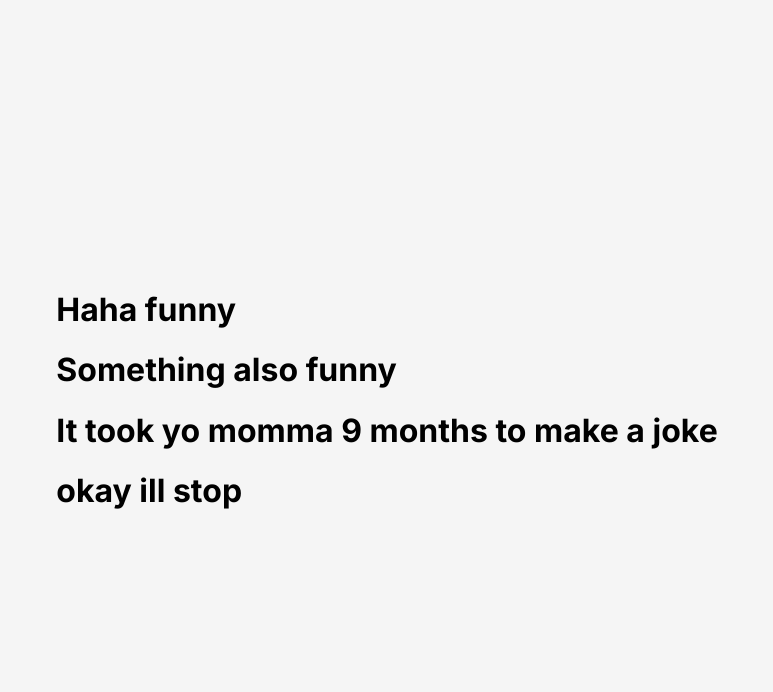
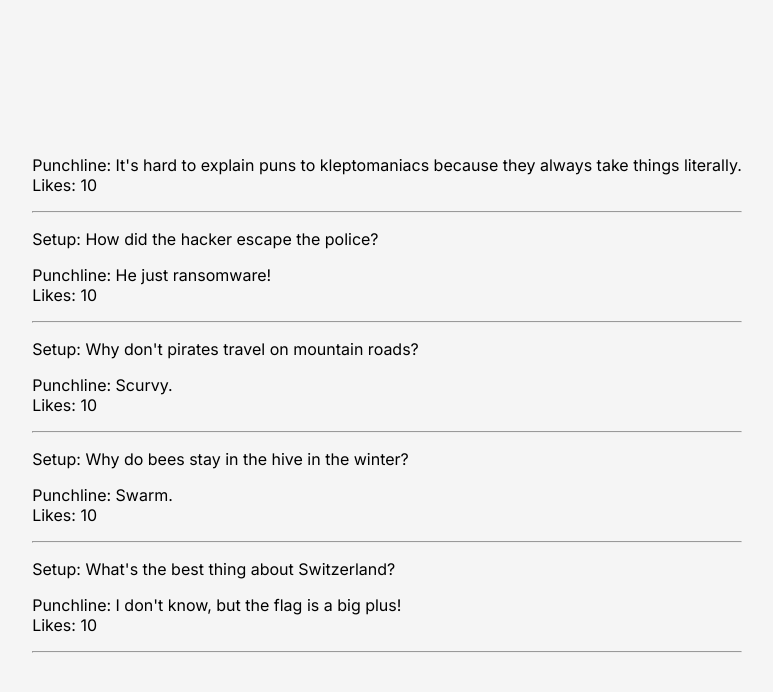
Before and after one commit to timmyd4/Data-Driven-React, a React (Vite) app: page / in a window 1280 px wide. Shown: the top 692 px of the page, without its empty margins (253-1026 px from the left). Built offline with nearby package versions, Linux system fonts and the light colour scheme.

Commit message:
Finished another challenge

```diff
--- /dev/null
+++ b/Challenges/Ch9/Ch9App.jsx
@@ -0,0 +1,44 @@
+import Joke from "./Ch9Joke.jsx"
+
+/**
+ * Challenge: Think critically - how would you pass in a prop that
+ * isn't a string datatype.
+ *
+ * E.g. Say you want each Joke component to receive an "upvotes"
+ * and "downvotes" prop that is a number, as well as a prop with
+ * an array of comments, and a boolean of whether the joke is a
+ * pun (`isPun`).
+ */
+
+export default function App() {
+    let likes = 10;
+
+    return (
+        <main>
+            <Joke
+                punchline="It's hard to explain puns to kleptomaniacs because they always take things literally."
+                likes={likes}
+            />
+            <Joke
+                setup="How did the hacker escape the police?"
+                punchline="He just ransomware!"
+                likes={likes}
+            />
+            <Joke
+                setup="Why don't pirates travel on mountain roads?"
+                punchline="Scurvy."
+                likes={likes}
+            />
+            <Joke
+                setup="Why do bees stay in the hive in the winter?"
+                punchline="Swarm."
+                likes={likes}
+            />
+            <Joke
+                setup="What's the best thing about Switzerland?"
+                punchline="I don't know, but the flag is a big plus!"
+                likes={likes}
+            />
+        </main>
+    )
+}
--- /dev/null
+++ b/Challenges/Ch9/Ch9Joke.jsx
@@ -0,0 +1,9 @@
+export default function Joke(props) {
+    return (
+        <>
+            {props.setup && <p className="setup">Setup: {props.setup}</p>}
+            <p className="punchline">Punchline: {props.punchline} <br></br> <span>Likes: {props.likes}</span></p>
+            <hr />
+        </>
+    )
+}
```
Also changed, not shown: index.jsx (+8 -3 lines).
